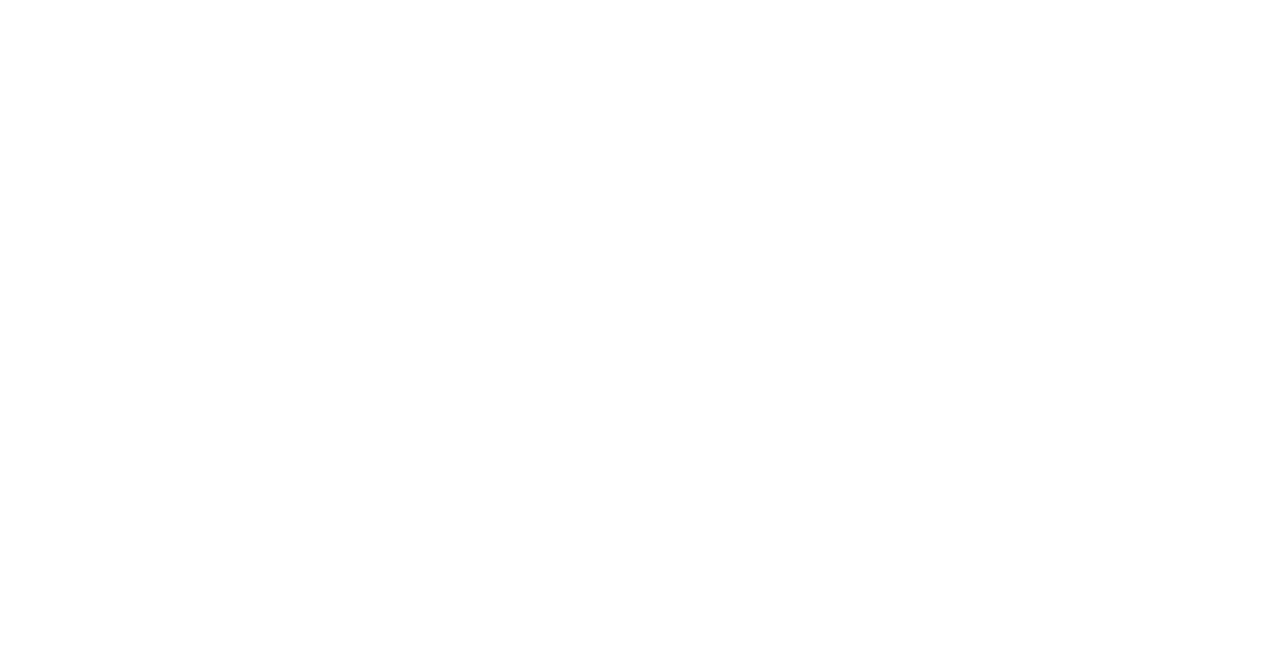
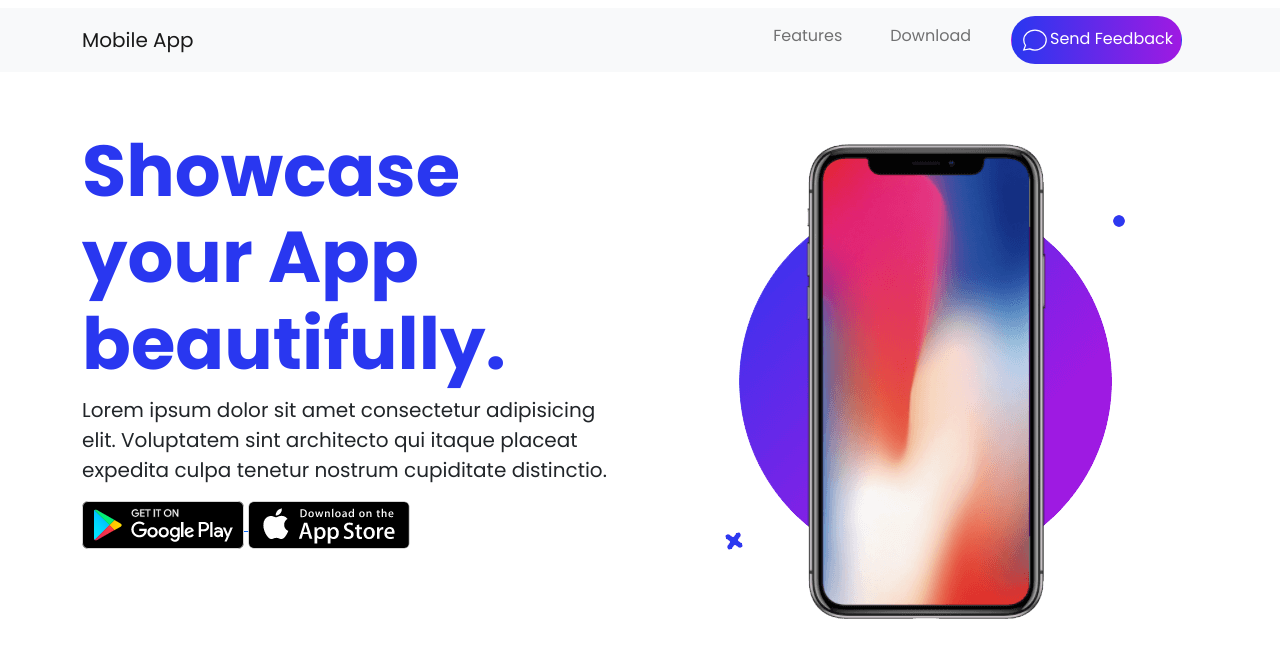
Before and after one commit to SaraAzmin/app-promotion-bootstrap, a plain HTML site: page index.html in a window 1280 px wide. Drawn offline with Linux system fonts and the light colour scheme.

Commit message:
banner added

```diff
--- /dev/null
+++ b/css/style.css
@@ -0,0 +1,19 @@
+@import url('https://fonts.googleapis.com/css2?family=Manrope:wght@700&family=Poppins:wght@400;500;700&display=swap');
+
+/* common styles */
+body{
+font-family: 'Poppins', sans-serif;
+}
+.backg-gradient{
+background-image: linear-gradient(90deg, #2937f0, #9f1ae2 );
+}
+.text-blue{
+    color: #2937f0;
+}
+
+/* navigation styles */
+
+.navigation{
+    height: 80px;
+    width: 100%;
+}
--- a/index.html
+++ b/index.html
@@ -7,9 +7,72 @@
     <meta name="viewport" content="width=device-width, initial-scale=1.0">
     <title>App Promotion</title>
     <link rel="stylesheet" href="css/bootstrap.min.css">
+    <link rel="stylesheet" href="css/style.css">
 </head>
 
 <body>
+    <header class="navigation py-2">
+        <!-- navbar start  -->
+        <nav class="navbar navbar-expand-lg navbar-light bg-light">
+            <div class="container">
+                <a class="navbar-brand" href="#">Mobile App</a>
+                <button class="navbar-toggler" type="button" data-bs-toggle="collapse" data-bs-target="#navbarNav"
+                    aria-controls="navbarNav" aria-expanded="false" aria-label="Toggle navigation">
+                    <span class="navbar-toggler-icon"></span>
+                </button>
+                <div class="collapse navbar-collapse" id="navbarNav">
+                    <ul class="navbar-nav ms-auto">
+                        <li class="nav-item mx-3">
+                            <a class="nav-link" href="#">Features</a>
+                        </li>
+                        <li class="nav-item mx-3">
+                            <a class="nav-link" href="#">Download</a>
+                        </li>
+                        <li class="nav-item mx-3">
+                            <a class="nav-link btn backg-gradient rounded-pill text-white p-2" href="#"><svg
+                                    xmlns="http://www.w3.org/2000/svg" className="h-6 w-6" fill="none" width="30"
+                                    viewBox="0 0 24 24" stroke="currentColor">
+                                    <path strokeLinecap="round" strokeLinejoin="round" strokeWidth={2}
+                                        d="M8 12h.01M12 12h.01M16 12h.01M21 12c0 4.418-4.03 8-9 8a9.863 9.863 0 01-4.255-.949L3 20l1.395-3.72C3.512 15.042 3 13.574 3 12c0-4.418 4.03-8 9-8s9 3.582 9 8z" />
+                                </svg>Send Feedback</a>
+                        </li>
+                    </ul>
+                </div>
+            </div>
+        </nav>
+        <!-- navbar end  -->
+    </header>
+    <main>
+        <!-- banner start  -->
+        <section class="my-5">
+            <div class="container">
+                <div class="row">
+                    <div class="col-md-6">
+                        <div>
+                            <h1 class="display-2 fw-bold text-blue">Showcase your App beautifully.</h1>
+                            <p class="fs-5">Lorem ipsum dolor sit amet consectetur adipisicing elit. Voluptatem sint
+                                architecto qui
+                                itaque placeat expedita culpa tenetur nostrum cupiditate distinctio.</p>
+                            <div>
+                                <a href="">
+                                    <img src="img/google-play.png" alt="">
+                                </a>
+                                <a href="">
+                                    <img src="img/app-store.png" alt="">
+                                </a>
+                            </div>
+                        </div>
+                    </div>
+                    <div class="col-md-6">
+                        <div class="d-flex justify-content-center align-items-center py-3">
+                            <img src="img/banner.png" alt="">
+                        </div>
+                    </div>
+                </div>
+            </div>
+        </section>
+    </main>
+
     <script src="js/bootstrap.bundle.min.js"></script>
 </body>
 
```
